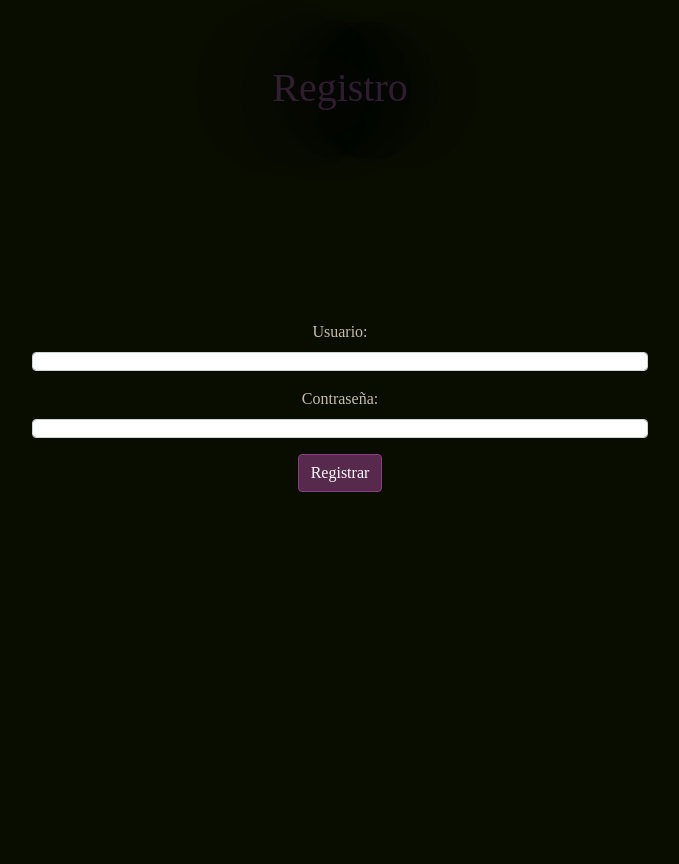
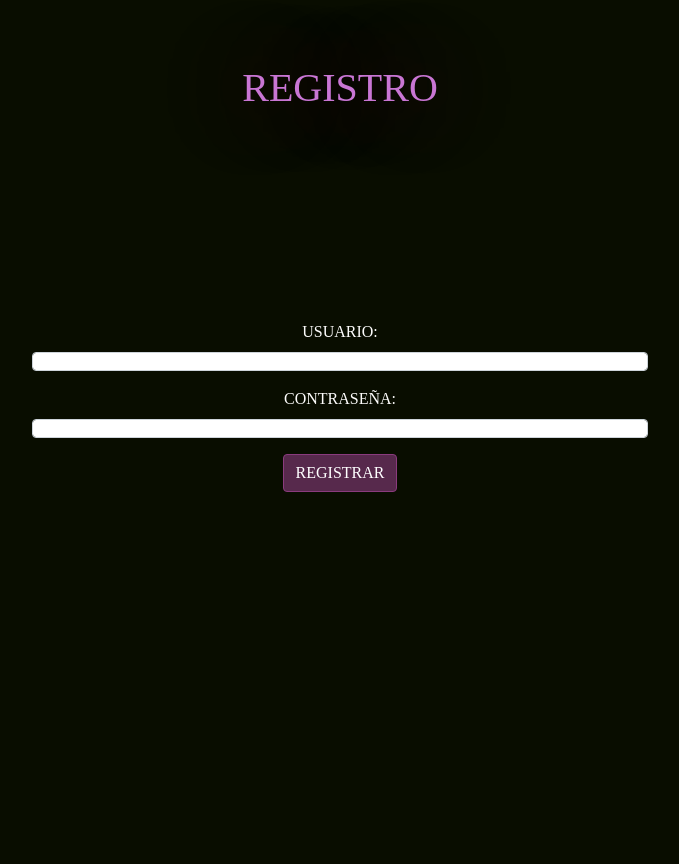
Before and after one commit to yolandacr/ProyectoWeb-CURSO-2-TRIMESTRE-2-HTML-JS-PHP-CSS-, a PHP site: page /html/registro.html in a window 1280 px wide. Shown: the whole page, without its empty margins (300-979 px from the left). Run offline with PHP 8.4, Linux system fonts and the light colour scheme.

Commit message:
mejorando contraste registro

```diff
--- a/css/registro.css
+++ b/css/registro.css
@@ -1,7 +1,7 @@
 body {
   font: 400 1em/1.5 "Neuton";
   background: #090d00;
-  color:rgba(250, 235, 215, 0.788);
+  color:rgb(253, 252, 251);
   text-align:center;
   box-sizing: border-box;
   height: 100vh;
@@ -12,9 +12,10 @@ body {
 
 #titulo{
   margin-top:5%;
-  color: rgba(128, 69, 136, 0.356);
-  text-shadow: 0 0 80px rgba(104, 26, 78, 0.5);
-  height:auto;
+  color: rgb(201, 118, 212);
+  text-shadow: 0 0 80px rgba(104, 26, 78, 0.877);
+  height:10%;
+  text-transform: uppercase;
 
 
 }
@@ -24,6 +25,7 @@ body {
 position:block;
 top: 40%;
 margin-left:40%;
+text-transform: uppercase;
 }
 
 #formulario{
@@ -32,6 +34,7 @@ margin-left:40%;
 }
 
 .btn-primary {
+  text-transform: uppercase;
   color: #fff;
   background-color: #8a3b7d9c;
   border-color: #8a3b7d;
```
